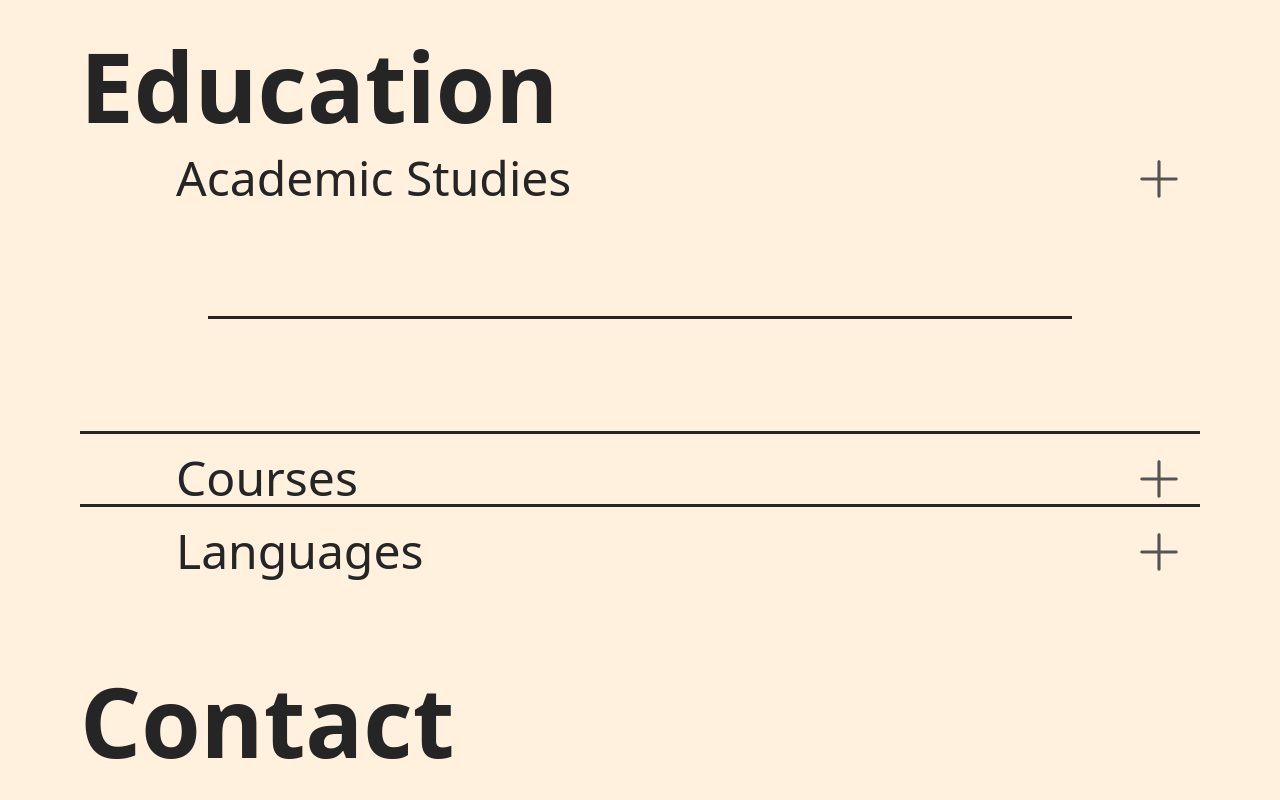
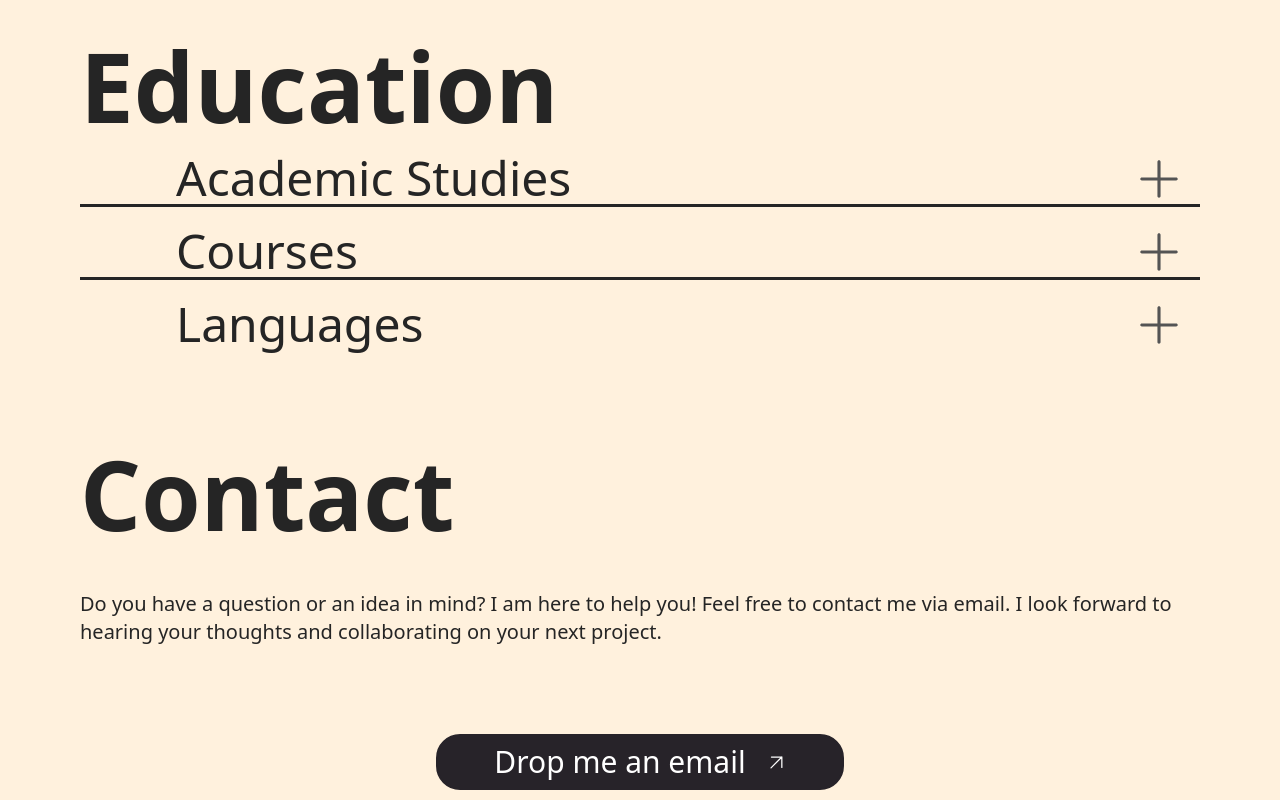
Before and after one commit to ivanlitt8/remastered-portfolio, a Next.js app: page / in a window 1280 px wide. Shown: the part 3120-3920 px from the top of the page. Built offline with nearby package versions, Linux system fonts and the light colour scheme.

Commit message:
Animations on EducationGrid

```diff
--- /dev/null
+++ b/components/AnimatedBorder.jsx
@@ -0,0 +1,22 @@
+import React from "react";
+import { useSpring, animated } from "@react-spring/web";
+
+const AnimatedBorder = ({ isDarkMode, isVisible }) => {
+  const animatedStyles = useSpring({
+    opacity: isVisible ? 1 : 0,
+    borderBottom: isDarkMode ? "2px solid #C1CCD6" : "2px solid #545454",
+    config: { duration: 1000 },
+    marginLeft: isVisible ? "0%" : "50%",
+    width: isVisible ? "100%" : "0%",
+  });
+
+  return (
+    isVisible && (
+      <div className="mx-52">
+        <animated.div style={animatedStyles}></animated.div>
+      </div>
+    )
+  );
+};
+
+export default AnimatedBorder;
--- a/components/AnimatedText.jsx
+++ b/components/AnimatedText.jsx
@@ -11,11 +11,12 @@ const AnimatedText = ({ text, place, dates, isVisible }) => {
     config: { duration: 1000 },
   });
 
-  console.log("isVisible:", isVisible);
-  console.log("props:", props);
-
   return (
-    <animated.div style={props} className="flex flex-row mx-52 space-x-2 my-5">
+    isVisible && (
+      <animated.div
+        style={props}
+        className="flex flex-row mx-52 space-x-2 my-5"
+      >
         <Icon
           iconName={"star"}
           color={isDarkMode ? "#C1CCD6" : "#545454"}
@@ -31,6 +32,7 @@ const AnimatedText = ({ text, place, dates, isVisible }) => {
           <h2>{dates}</h2>
         </div>
       </animated.div>
+    )
   );
 };
 
--- a/components/EducationGrid.jsx
+++ b/components/EducationGrid.jsx
@@ -2,6 +2,7 @@ import React, { useState } from "react";
 import Icon from "./Icon";
 import { useTheme } from "@/context/ThemeContext";
 import AnimatedText from "./AnimatedText";
+import AnimatedBorder from "./AnimatedBorder";
 
 const EducationGrid = () => {
   const { isDarkMode } = useTheme();
@@ -39,27 +40,22 @@ const EducationGrid = () => {
           />
         </div>
       </div>
-      {/* {sectionVisibility["academicStudies"] && (
-        <> */}
       <AnimatedText
         text={"ITC Analyst"}
         place={"Universidad Nacional de La Plata"}
         dates={"2021 - present"}
         isVisible={sectionVisibility["academicStudies"]}
       />
-      <div
-        className={`border-b border-2 mx-52 ${
-          isDarkMode ? "border-secondaryDark" : "border-secondaryLight"
-        }`}
-      ></div>
+      <AnimatedBorder
+        isVisible={sectionVisibility["academicStudies"]}
+        isDarkMode={isDarkMode}
+      />
       <AnimatedText
         text={"Degree in computer science"}
         place={"Universidad Nacional de La Plata"}
         dates={"2023 - present"}
         isVisible={sectionVisibility["academicStudies"]}
       />
-      {/* </>
-      )} */}
       <div
         className={`border-b border-2 mx-20 ${
           isDarkMode ? "border-secondaryDark" : "border-secondaryLight"
@@ -84,27 +80,27 @@ const EducationGrid = () => {
           />
         </div>
       </div>
-      {sectionVisibility["courses"] && (
-        <>
       <AnimatedText
         text={"ITC Analyst"}
         place={"Universidad Nacional de La Plata"}
         dates={"2021 - present"}
         isVisible={sectionVisibility["courses"]}
       />
+      {sectionVisibility["courses"] && (
+        <>
           <div
             className={`border-b border-2 mx-52 ${
               isDarkMode ? "border-secondaryDark" : "border-secondaryLight"
             }`}
           ></div>
+        </>
+      )}
       <AnimatedText
         text={"Degree in computer science"}
         place={"Universidad Nacional de La Plata"}
         dates={"2023 - present"}
         isVisible={sectionVisibility["courses"]}
       />
-        </>
-      )}
       <div
         className={`border-b border-2 mx-20 ${
           isDarkMode ? "border-secondaryDark" : "border-secondaryLight"
@@ -129,23 +125,23 @@ const EducationGrid = () => {
           />
         </div>
       </div>
-      {sectionVisibility["languages"] && (
-        <>
       <AnimatedText
         text={"Native: Spanish"}
         isVisible={sectionVisibility["languages"]}
       />
+      {sectionVisibility["languages"] && (
+        <>
           <div
             className={`border-b border-2 mx-52 ${
               isDarkMode ? "border-secondaryDark" : "border-secondaryLight"
             }`}
           ></div>
+        </>
+      )}
       <AnimatedText
         text={"Others: English C1"}
         isVisible={sectionVisibility["languages"]}
       />
-        </>
-      )}
     </div>
   );
 };
```
Lines whose indentation alone changed are shown as unchanged.
